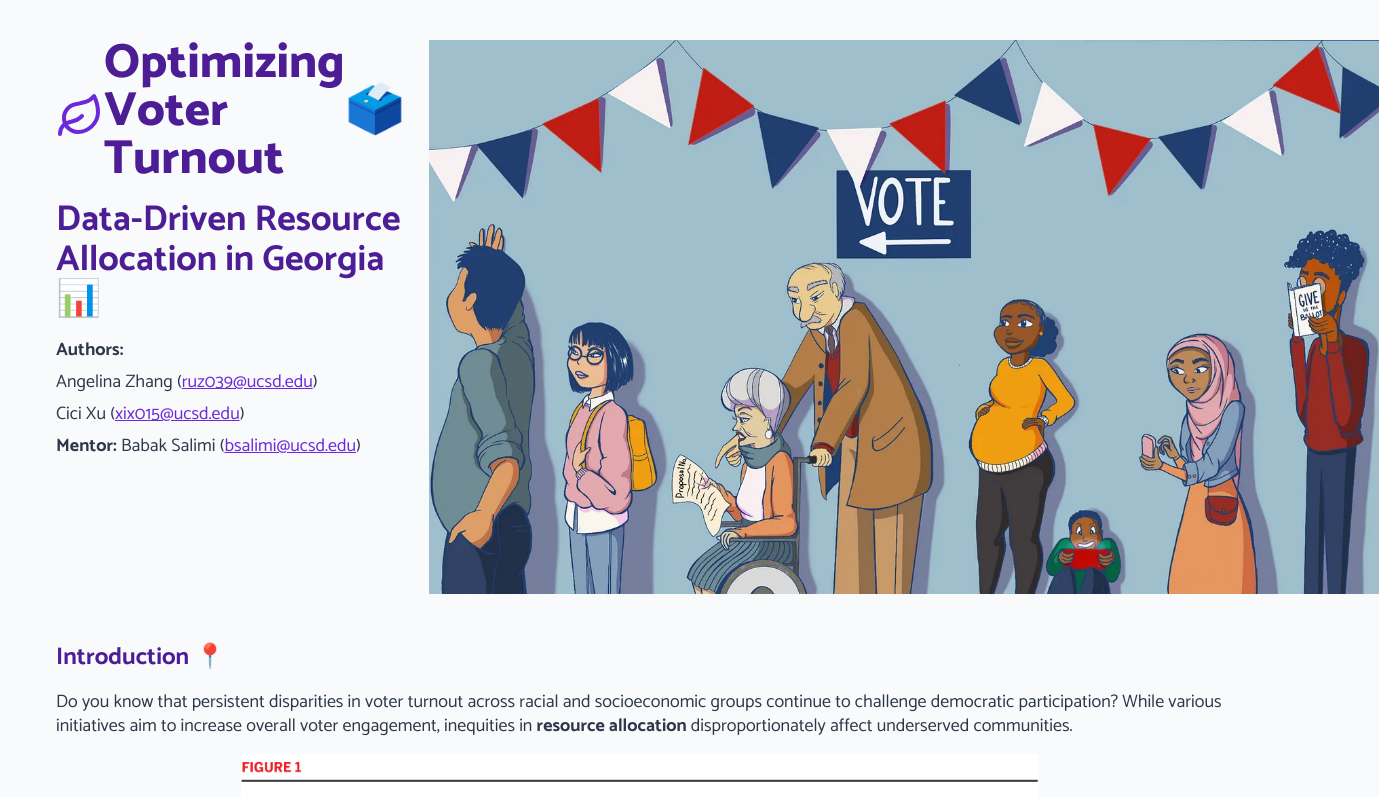
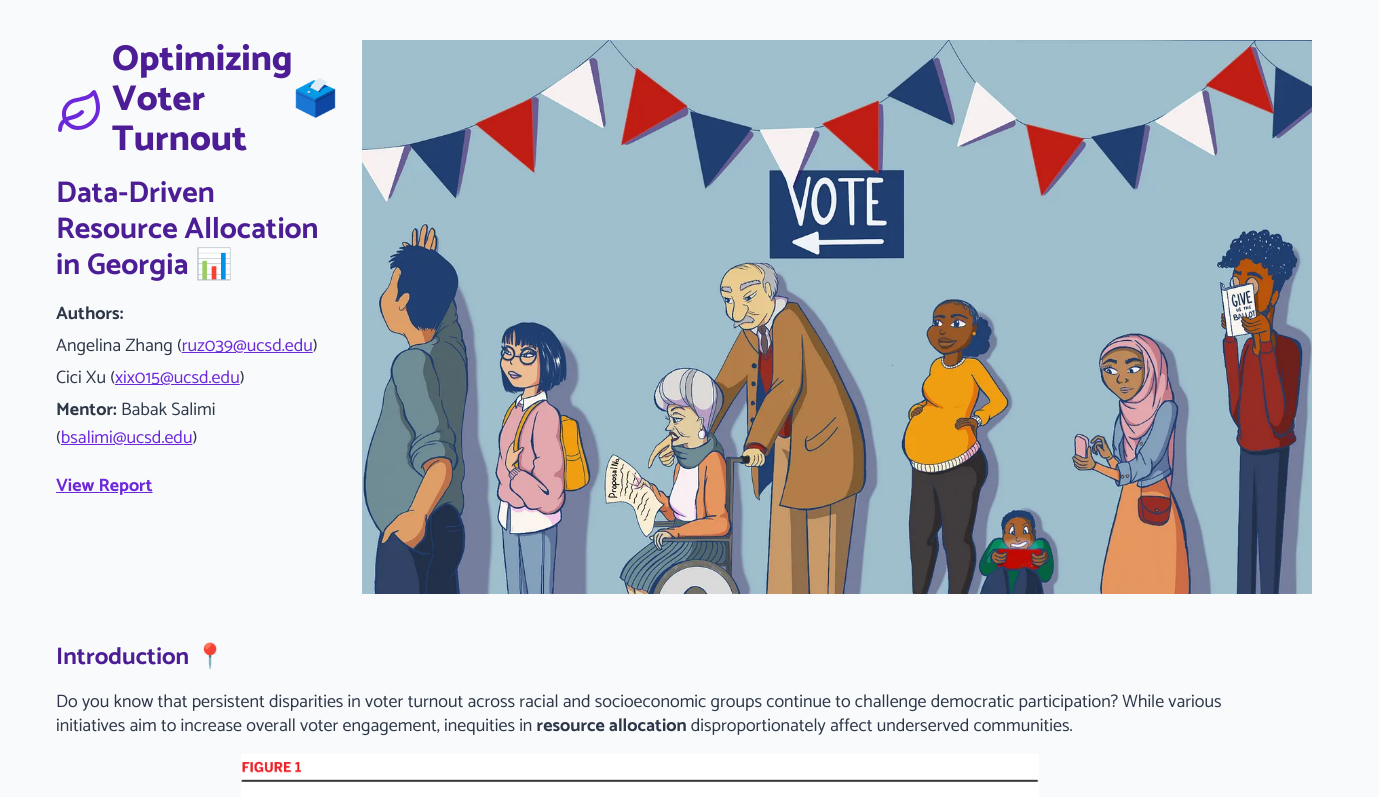
Before and after one commit to Angelinaaaaaaaaaaaa/GA_Addressing_Voter_Turnout_Inequalies, a Next.js app: page / in a window 1280 px wide. Shown: the top 797 px of the page, 1379 px wide, since content can reach past the window. Built offline with nearby package versions, Linux system fonts and the light colour scheme.

Commit message:
update index look, add method part

```diff
--- a/package.json
+++ b/package.json
@@ -25,6 +25,7 @@
     "next": "^14.1.3",
     "react": "^18.2.0",
     "react-dom": "^18.2.0",
+    "react-katex": "^3.0.1",
     "react-leaflet": "^4.2.1",
     "react-resize-detector": "^8.0.4",
     "recharts": "^2.15.1",
--- a/src/pages/index.tsx
+++ b/src/pages/index.tsx
@@ -14,6 +14,8 @@ import Head from 'next/head';
 import Link from 'next/link';
 import {useState} from 'react';
 
+import "katex/dist/katex.min.css";
+import { BlockMath, InlineMath } from "react-katex";
 import NavMenu from '#components/common/NavMenu';
 import {AppConfig} from '#lib/AppConfig';
 
@@ -27,80 +29,6 @@ import georgiaMapImg from '#lib/figures/georgia_map.png';
 
 import {Bar, BarChart, CartesianGrid, Legend, ResponsiveContainer, Tooltip, XAxis, YAxis} from 'recharts';
 
-// const Home = () => {
-//     const [showChart, setShowChart] = useState(true);
-
-//     return (
-//         <div className="container mx-auto max-w-2xl p-3 max-md:max-w-none">
-//                 <Head>
-//                 <title>Optimizing Voter Turnout: Data-Driven Resource Allocation in Georgia</title>
-//                 <meta
-//                     property="og:title"
-//                     content="Optimizing Voter Turnout: Data-Driven Resource Allocation in Georgia"
-//                     key="title"
-//                 />
-//                 <meta
-//                     name="description"
-//                     content="A comprehensive analysis of polling station optimization in Georgia using Structural Causal Models (SCMs) and Mixed Integer Programming (MIP) to address voter turnout disparities."
-//                 />
-//             </Head>
-//             <header className="items-top mt-6 gap-4 md:flex">
-//         <span className="text-primary">
-//           <Leaf size={AppConfig.ui.bigIconSize} className="mt-2"/>
-//         </span>
-//                 <div>
-//                     <h1 className="text-5xl font-extrabold">Optimizing Voter Turnout</h1>
-//                     <h2 className="mb-10 text-4xl font-bold">Data-Driven Resource Allocation in Georgia</h2>
-//                 </div>
-//                 <img src={voteImg.src} alt="vote image"style={{ width: '950px', height: 'auto' }} className="mb-4 mx-auto"/>
-//             </header>
-
-
-//             {/* Authors Section */}
-//             <section>
-//                 <p>
-//                     <strong>Authors:</strong> Angelina Zhang (<a href="mailto:ruz039@ucsd.edu">ruz039@ucsd.edu</a>) ;
-//                     Cici Xu (<a href="mailto:xix015@ucsd.edu">xix015@ucsd.edu</a>)
-//                     {'   '}<strong>Mentor:</strong> Babak Salimi (<a href="mailto:bsalimi@ucsd.edu">bsalimi@ucsd.edu</a>)
-//                 </p>
-//             </section>
-
-
-
-//             {/* Background Section */}
-//             <section className="mb-8">
-//                 <h3 className="mb-4 text-2xl font-bold">Introduction</h3>
-//                 <p className="mb-4">
-//                     Do you know that persistent disparities in voter turnout across racial and socioeconomic groups continue to challenge
-//                     democratic participation? While various initiatives aim to increase overall voter engagement, inequities in <strong>resource allocation</strong> disproportionately affect underserved communities.
-//                 </p>
-//                 <img
-//                     src={gapImg.src}
-//                     alt="Growing voter turnout gap image"
-//                     style={{ width: '800px', height: 'auto' }}
-//                     className="mb-4 mx-auto"
-//                 />
-
-//                 <p className="text-center text-sm">
-//                 Source:{' '} <a href="https://www.brennancenter.org/our-work/research-reports/growing-racial-disparities-voter-turnout-2008-2022" target="_blank" rel="noopener noreferrer"> Brennan Center for Justice</a>
-//                 </p>
-
-//                 <p className="mb-4">
-//                     <strong>What if smarter polling station placement could significantly boost voter turnout — especially in communities that have been historically underserved?</strong>
-//                     {' '}Our project uses <strong>Structural Causal Models (SCMs)</strong> and <strong>Mixed Integer Programming (MIP)</strong> to strategically optimize polling station placement aiming to:
-//                 </p>
-//                 <ul className="mb-4 list-disc pl-5">
-//                     <li>Maximize overall voter turnout.</li>
-//                     <li>Reduce racial disparities in voting access.</li>
-//                     <li>Operate within a fixed budget.</li>
-//                 </ul>
-//                 <p className="mb-4">
-//                     By combining election data, census demographics, and fairness constraints, we build models that answer a critical question:
-//                 </p>
-//                 <p className="mb-4">
-//                      <strong>Where should polling stations go to make the most impact — both in turnout and equity?</strong>
-//                 </p>
-//             </section>
 const Home = () => {
     const [showChart, setShowChart] = useState(true);
 
@@ -121,19 +49,19 @@ const Home = () => {
 
             <header className="flex flex-col md:flex-row items-start mt-6 gap-6">
                 {/* Left Side: Title + Authors */}
-                <div className="flex flex-col md:w-1/3">
+                <div className="flex flex-col md:w-1/4"> {/* Narrowing the left part */}
                     {/* Title with Leaf Icon */}
-                    <div className="flex items-center gap-3">
-                        <h1 className="text-5xl font-extrabold flex items-center">
-                            <span className="text-primary mt-2">
-                                <Leaf size={AppConfig.ui.bigIconSize} />
-                            </span>
+                    <div className="flex items-center gap-2"> {/* Adjusting gap for logo placement */}
+                        <span className="text-primary mt-2">
+                            <Leaf size={AppConfig.ui.bigIconSize} />
+                        </span>
+                        <h1 className="text-4xl font-extrabold flex items-center"> {/* Adjusted font size for smaller left */}
                             Optimizing Voter Turnout
                         </h1>
                     </div>
-                    <h2 className="text-4xl font-bold mb-4">Data-Driven Resource Allocation in Georgia</h2>
+                    <h2 className="text-3xl font-bold mb-4">Data-Driven Resource Allocation in Georgia</h2>
 
-                     {/* Authors Section */}
+                    {/* Authors Section */}
                     <section className="mb-4">
                         <p className="text-lg mb-1">
                             <strong>Authors:</strong>
@@ -148,7 +76,21 @@ const Home = () => {
                             <strong>Mentor:</strong> Babak Salimi (<a href="mailto:bsalimi@ucsd.edu">bsalimi@ucsd.edu</a>)
                         </p>
                     </section>
-                </div>
+
+                    {/* Report Link */}
+                    <section className="mb-4">
+                        <a
+                            href="https://drive.google.com/file/d/1ngrmoCRB6wwDzpOtovAMqEjX7CGzxBaX/view?usp=sharing"
+                            target="_blank"
+                            rel="noopener noreferrer"
+                            className="text-lg font-bold text-purple-700"
+                        >
+                            View Report
+                        </a>
+                    </section>
+
+
+               </div>
 
                 {/* Right Side: Image */}
                 <img
@@ -193,6 +135,8 @@ const Home = () => {
                     <strong>Where should polling stations go to make the most impact — both in turnout and equity?</strong>
                 </p>
             </section>
+
+
 
             {/* Introduction Section */}
             <section className="mb-8">
@@ -252,6 +196,55 @@ const Home = () => {
                     className="mb-4 mx-auto"
                 />
             </section>
+
+           {/* Intervention Modeling */}
+            <section className="mb-8">
+                <h4 className="mb-3 text-xl font-bold">Intervention Modeling</h4>
+                <p className="mb-4">
+                    Interventions are modeled as binary decision variables <InlineMath math="Z(i)" />, indicating whether a policy intervention is applied to unit <InlineMath math="i" />.
+                </p>
+                <ul className="mb-4 list-disc pl-5">
+                    <li><strong><InlineMath math="Z(i) = 1" /></strong>: An intervention is applied.</li>
+                    <li><strong><InlineMath math="Z(i) = 0" /></strong>: No intervention is applied.</li>
+                </ul>
+            </section>
+
+            {/* Fairness Constraints */}
+            <section className="mb-8">
+                <h4 className="mb-3 text-xl font-bold">Fairness Constraints</h4>
+                <p className="mb-4">
+                    To ensure fairness, we impose constraints on counterfactual privilege, which measures the expected outcome difference due to protected attributes.
+                </p>
+                <p className="mb-4">
+                    The fairness constraint ensures that the disparity between actual and counterfactual outcomes remains below a threshold <InlineMath math="\tau" />:
+                </p>
+                <BlockMath math="\mathbb{E}[Y^{(i)}(a^{(i)}, \mathbf{z}) \mid A^{(i)} = a^{(i)}, X^{(i)} = x^{(i)}] - \mathbb{E}[Y^{(i)}(a', \mathbf{z}) \mid A^{(i)} = a^{(i)}, X^{(i)} = x^{(i)}] < \tau" />
+            </section>
+
+            {/* Optimization Problem */}
+            <section className="mb-8">
+                <h4 className="mb-3 text-xl font-bold">Optimization Problem</h4>
+                <p className="mb-4">
+                    Our objective is to maximize the overall benefit of interventions while adhering to fairness and budget constraints:
+                </p>
+                <BlockMath math="\max_{\mathbf{z} \in \{0,1\}^n} \sum_{i=1}^n \mathbb{E}[Y^{(i)}(a^{(i)}, \mathbf{z})]" />
+                <p className="mb-4">
+                    Subject to:
+                </p>
+                <BlockMath math="\sum_{i=1}^n z^{(i)} \leq b, \quad c_{i a'} \leq \tau, \quad \forall a', i." />
+            </section>
+
+            {/* Georgia Case Formulation */}
+            <section className="mb-8">
+                <h4 className="mb-3 text-xl font-bold">Georgia State Formulation </h4>
+                <p className="mb-4">
+                    In the Georgia dataset, we aim to increase voter turnout by allocating additional polling stations optimally. The final optimization formulation is:
+                </p>
+                <BlockMath math="\mathbb{E}\big[Y^{(i)}(\mathbf{a}, \mathbf{z}) \mid A^{(i)} = \mathbf{a}^{(i)}, P^{(i)} = \mathbf{p}^{(i)}, F^{(i)} = \mathbf{f}^{(i)}\big]" />
+                <BlockMath math="= \mathbf{\alpha}^\top \mathbf{a} \max_{\substack{j \in N(i) \\ \text{s.t. } z^{(j)} = 1}} s(i, j) P^{(j)}(\mathbf{z}) + \mathbf{\beta}^\top \mathbf{a} \max_{\substack{j \in N(i) \\ \text{s.t. } z^{(j)} = 1}} s(i, j) c^{(j)}" />
+                <BlockMath math="+ \mathbf{\gamma}^\top \mathbf{a} u^{(i)} + \mathbf{\delta}^\top \mathbf{a} t^{(i)} + \mathbf{\theta}^\top \mathbf{a}." />
+            </section>
+
 
             {/* Results Section */}
             <section className="mb-8">
```
Also changed, not shown: 1 other file (tests, documents, lock files or other folders).
